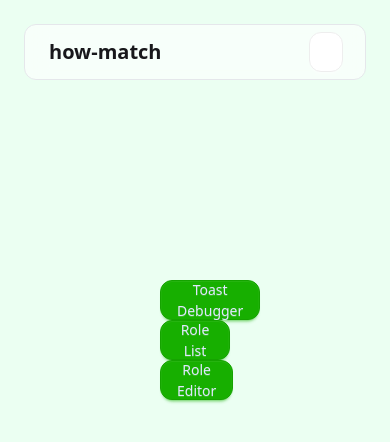
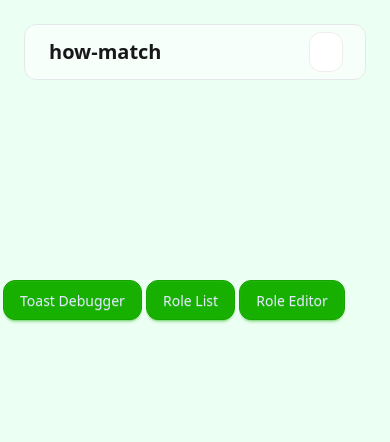
Before and after one commit to ut-code/how-match, a SvelteKit app in the folder web/: page /debugger in a window 390 px wide. Shown: the top 442 px of the page. Built offline with nearby package versions, Linux system fonts and the light colour scheme; some icons are missing.

Commit message:
/debugger: fix corrupted screen on mobile

```diff
--- a/web/src/routes/debugger/+layout.svelte
+++ b/web/src/routes/debugger/+layout.svelte
@@ -8,7 +8,7 @@
 </script>
 
 <div class="h-screen">
-  <main class="container mx-auto px-40">
+  <main class="container mx-auto md:px-40">
     {@render children()}
   </main>
 </div>
```
